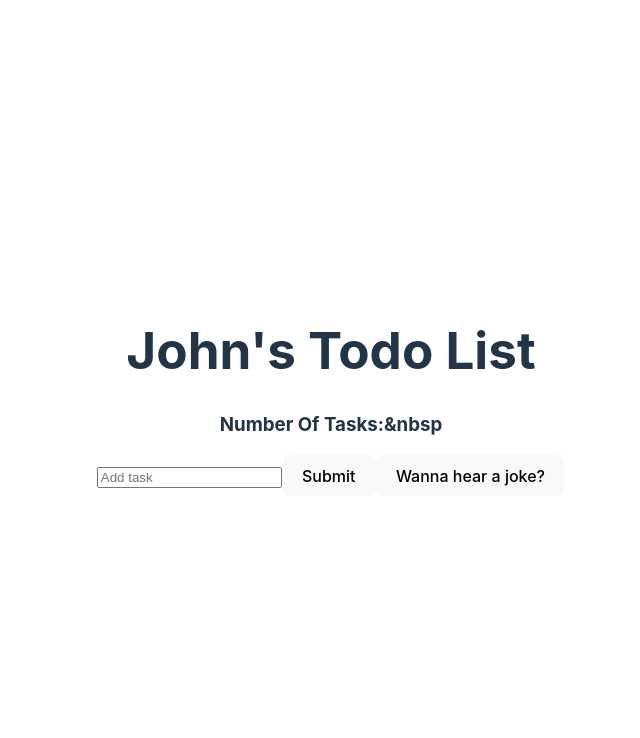
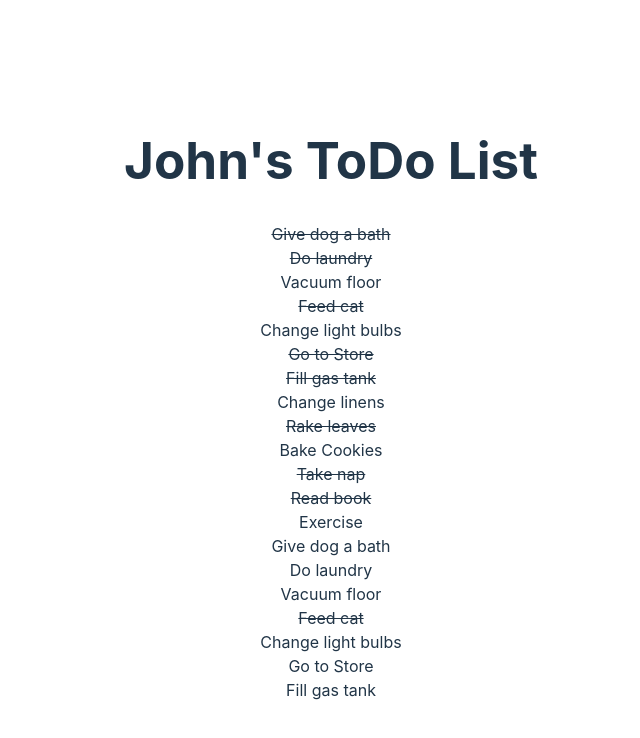
Before and after one commit to CodersforLearning/todo-app-react-Techno-1, a React (Vite) app: page / in a window 1280 px wide. Shown: the top 738 px of the page, without its empty margins (309-949 px from the left). Built offline with nearby package versions, Linux system fonts and the light colour scheme.

Commit message:
Redid ToDo List to use state and modular components, strike through for completed tasks, use test data used online tutorial

```diff
--- a/src/App.jsx
+++ b/src/App.jsx
@@ -2,17 +2,23 @@ import { useState } from 'react'
 import reactLogo from './assets/react.svg'
 import './App.css'
 
+// Test data
+import data from './data.json'
+
+// Components
+import Header from './components/Header'
+import ToDoList from './components/ToDoList'
+import ToDo from './components/ToDo'
+
 export default function App() {
   const [count, setCount] = useState(0)
+  const [toDoList, setToDoList] = useState(data)
 
   return (
     <div className="App">
+      <Header />
+      <ToDoList toDoList={toDoList} />
       {
-        <TodoList />
-
-
-
-
         // <div>
         //   <div>
         //       <h1>John's Todo List</h1>
@@ -39,7 +45,7 @@ export default function App() {
   )
 }
 
-function TodoList() {
+function OgTodoList() {
   return (
     <div>
       <Heading />
--- /dev/null
+++ b/src/components/Header.jsx
@@ -0,0 +1,5 @@
+export default function Header() {
+    return(
+        <h1>John's ToDo List</h1>
+    )
+}
--- /dev/null
+++ b/src/components/ToDo.jsx
@@ -0,0 +1,7 @@
+export default function ToDo({todo}) {
+    return (
+        <div className={todo.complete ? "strike" : ""}>
+            {todo.task}
+        </div>
+    )
+}
--- /dev/null
+++ b/src/components/ToDoList.jsx
@@ -0,0 +1,14 @@
+import ToDo from './ToDo'
+
+export default function ToDoList({toDoList}) {
+    return (
+        <div>
+            {toDoList.map(todo => {
+                return(
+                    <ToDo todo={todo}/>
+                )
+            })}
+        </div>
+    )
+
+}
--- /dev/null
+++ b/src/data.json
@@ -0,0 +1,81 @@
+[{
+    "id": 1,
+    "task": "Give dog a bath",
+    "complete": true
+  }, {
+    "id": 2,
+    "task": "Do laundry",
+    "complete": true
+  }, {
+    "id": 3,
+    "task": "Vacuum floor",
+    "complete": false
+  }, {
+    "id": 4,
+    "task": "Feed cat",
+    "complete": true
+  }, {
+    "id": 5,
+    "task": "Change light bulbs",
+    "complete": false
+  }, {
+    "id": 6,
+    "task": "Go to Store",
+    "complete": true
+  }, {
+    "id": 7,
+    "task": "Fill gas tank",
+    "complete": true
+  }, {
+    "id": 8,
+    "task": "Change linens",
+    "complete": false
+  }, {
+    "id": 9,
+    "task": "Rake leaves",
+    "complete": true
+  }, {
+    "id": 10,
+    "task": "Bake Cookies",
+    "complete": false
+  }, {
+    "id": 11,
+    "task": "Take nap",
+    "complete": true
+  }, {
+    "id": 12,
+    "task": "Read book",
+    "complete": true
+  }, {
+    "id": 13,
+    "task": "Exercise",
+    "complete": false
+  }, {
+    "id": 14,
+    "task": "Give dog a bath",
+    "complete": false
+  }, {
+    "id": 15,
+    "task": "Do laundry",
+    "complete": false
+  }, {
+    "id": 16,
+    "task": "Vacuum floor",
+    "complete": false
+  }, {
+    "id": 17,
+    "task": "Feed cat",
+    "complete": true
+  }, {
+    "id": 18,
+    "task": "Change light bulbs",
+    "complete": false
+  }, {
+    "id": 19,
+    "task": "Go to Store",
+    "complete": false
+  }, {
+    "id": 20,
+    "task": "Fill gas tank",
+    "complete": false
+  }]
--- a/src/index.css
+++ b/src/index.css
@@ -68,3 +68,7 @@ button:focus-visible {
     background-color: #f9f9f9;
   }
 }
+
+.strike {
+  text-decoration: line-through;
+}
```
